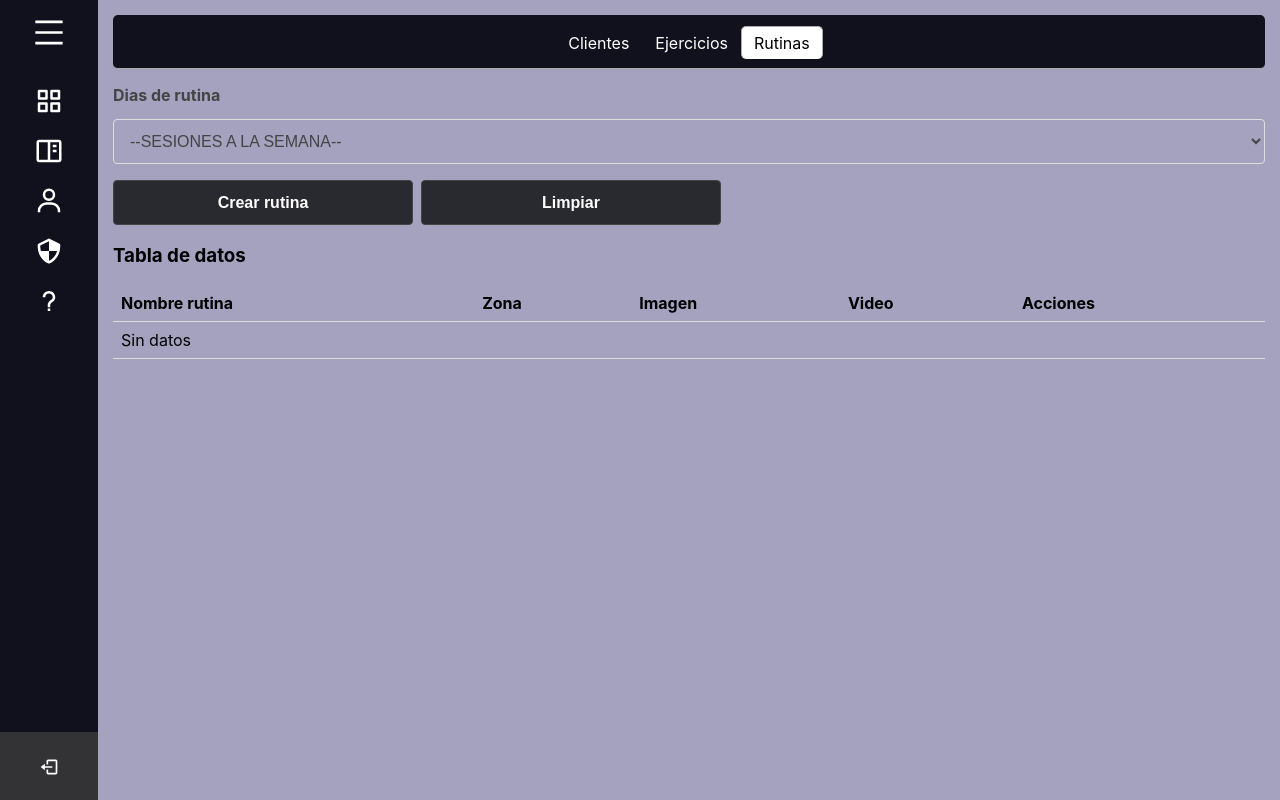
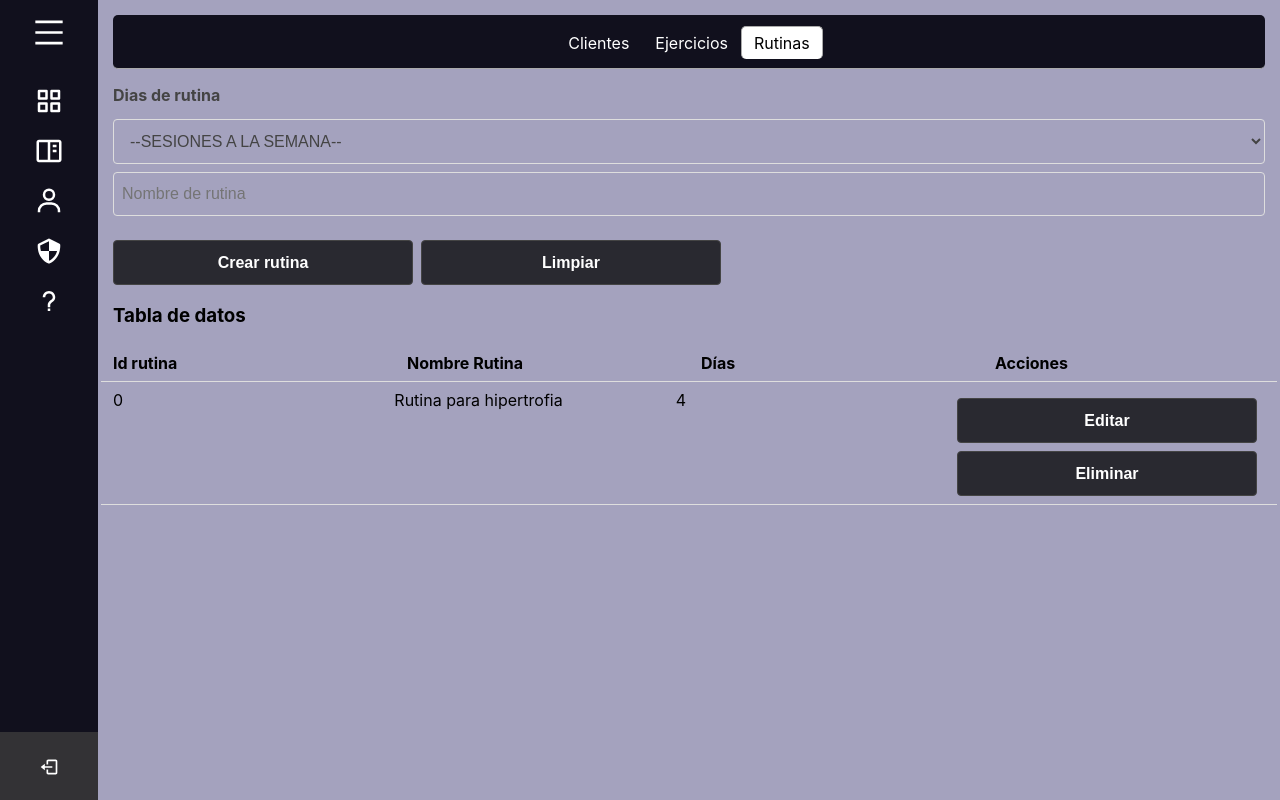
Before and after one commit to CristianDelucas/appjumandgym-frontend, a React (Create React App) app: page /admin in a window 1280 px wide. Both pictures are taken after a click on the tab "Rutinas". Built offline with nearby package versions, Linux system fonts and the light colour scheme.

Commit message:
add CRUD rutines

```diff
--- a/src/_shared/components/Crud/Exercises/CrudExercises.jsx
+++ b/src/_shared/components/Crud/Exercises/CrudExercises.jsx
@@ -19,6 +19,7 @@ const CrudExercises = () => {
     const addData = (data) => {
         data.id = db.length + 1;
         setDb([...db, data]);
+        console.log(db)
 
     }
     const updateData = (data) => {
--- a/src/_shared/components/Crud/Routines/CrudFormRoutines.jsx
+++ b/src/_shared/components/Crud/Routines/CrudFormRoutines.jsx
@@ -7,7 +7,7 @@ import CrudFormRoutinesRow from './CrudFormRoutinesRow';
 
 const CrudFormRoutines = ({register,errors,nrutina, selectFields, watch, setRutina, rutina}) => {
 
-  //console.log(rutina[nrutina-1].dia);
+
   const valueSelectField = selectFields[nrutina-1].nameObject;
 
   const [selectExercises, setSelectExercises] = useState([]);
@@ -18,11 +18,13 @@ const CrudFormRoutines = ({register,errors,nrutina, selectFields, watch, setRuti
 
 
     useEffect(() => {
+
       const auxSelect = [];
       const aux = [];
-      const auxRutinaDias = rutina;
-      auxRutinaDias[nrutina-1].dia = [];
       setNumEjercicio([]);
+
+
+
       for(let i = 1; i <= watch(valueSelectField); i++){
         aux.push(i);
         auxSelect.push({
@@ -31,17 +33,16 @@ const CrudFormRoutines = ({register,errors,nrutina, selectFields, watch, setRuti
           repeticiones:`repeticionesDia${nrutina}ejercicio${i}`,
           descanso:`descansoDia${nrutina}ejercicio${i}`});
 
-      }
+         // rutina[(nrutina-1)].dia[0].ejercicios.push(infEjercicio)
+        }
 
-      auxRutinaDias[nrutina-1].dia[0] = {
-        'musculosEntrenados':'Biceps y Triceps',
-        [`ejercicios`]:[]};
+
       //console.log(auxRutinaDias);
-      setRutina(auxRutinaDias);
       //console.log('rutina')
       //console.log(rutina)
       setNumEjercicio(aux);
       setSelectExercises(auxSelect);
+
     }, [watch(valueSelectField)]);
 
 
--- a/src/_shared/components/Crud/Routines/CrudRoutines.jsx
+++ b/src/_shared/components/Crud/Routines/CrudRoutines.jsx
@@ -7,19 +7,71 @@ import { useForm } from 'react-hook-form';
 
 
   const initialDb = [
-  ];
+    {
+    "idRutina":'0',
+    "nombreRutina":'Rutina para hipertrofia',
+    "diasRutina":[{
+        "dia": [
+            {
+                "musculosEntrenados": "Biceps y Triceps",
+                "ejercicios": [
+
+                        {
+                            "nameExercise": "extension de pierna",
+                            "series": "2",
+                            "repeticiones": "2",
+                            "descanso": "60"
+                        }
+                    ,
+                        {
+                            "nameExercise": "extension de biceps",
+                            "series": "2",
+                            "repeticiones": "3",
+                            "descanso": "120"
+                        }
+
+                ]
+            }
+        ]
+    },
+    {
+        "dia": [
+            {
+                "musculosEntrenados": "Biceps y Triceps",
+                "ejercicios": [
+
+                        {
+                            "nameExercise": "extension de pierna",
+                            "series": "2",
+                            "repeticiones": "2",
+                            "descanso": "60"
+                        },
+                        {
+                            "nameExercise": "extension de biceps",
+                            "series": "2",
+                            "repeticiones": "2",
+                            "descanso": "60"
+                        }
+                    ]
+
+            }
+        ]
+    }]
+
+  }];
 
 
 const CrudRoutines = () => {
 
+
     const [db, setDb] = useState(initialDb);
-    const [dataToEdit, setDataToEdit] = useState(null);
+    const [dataToEdit, setDataToEdit] = useState();
 
     //variable de estado para la rutina que se esta editando
     const [rutina, setRutina] = useState({});
 
     const addData = (data) => {
-        data.id = db.length + 1;
+        data.idRutina = db.length + 1;
         setDb([...db, data]);
 
     }
@@ -30,10 +82,10 @@ const CrudRoutines = () => {
 
 
     }
-    const deleteData = (id) => {
-        let isDelete = window.confirm(`¿Estás seguro de eliminar la rutina ´${id}´`);
+    const deleteData = (idRutina) => {
+        let isDelete = window.confirm(`¿Estás seguro de eliminar la rutina ´${idRutina}´`);
         if(isDelete){
-            let newData = db.filter(el => el.id !== id);
+            let newData = db.filter(el => el.idRutina !== idRutina);
             setDb(newData);
         }
         return;
@@ -43,7 +95,9 @@ const CrudRoutines = () => {
     }
 
 
-    const {register, handleSubmit, watch, reset, formState: {errors}} = useForm({});
+    const {register, handleSubmit, watch, reset,setValue, formState: {errors}} = useForm({
+
+    });
 
 
     const [diasRutina, setDiasRutina] = useState([]);
@@ -53,20 +107,17 @@ const CrudRoutines = () => {
 
 
     useEffect(() => {
-
+      const diasRutina = watch('diasRutina');
 
       const aux = [];
       const auxSelect = [];
       const auxRutina = [];
 
-      for(let i = 1; i <= watch('diasRutina'); i++){
+      for(let i = 1; i <= diasRutina; i++){
         aux.push(i);
         auxSelect.push({nameObject:`dia${i}`});
 
-        //se crean las posiones de los dias en la rutina
-        auxRutina.push({[`dia`]:[]});
       }
-      setRutina(auxRutina);
       setSelectFields(auxSelect);
       setDiasRutina(aux);
 
@@ -74,17 +125,90 @@ const CrudRoutines = () => {
 
     }, [watch('diasRutina')]);
 
+    const editValues = (el) => {
+
+
+      //elemnto.forEach((el) =>  {
+
+        setValue('diasRutina', el.diasRutina.length);
+        setValue('nombreRutina', el.nombreRutina);
+        el.diasRutina.forEach((el,index) => {
+
+        const dia = index+1;
+
+        console.log('Objeto '+ index)
+        console.log(el)
+        el.dia.forEach(day => {
+          //console.log(day.musculosEntrenados)
+          setValue(`dia${dia}`, day.ejercicios.length);
+          console.log('numero de ejercicios -->'+day.ejercicios.length)
+          day.ejercicios.forEach((el,index) => {
+            //console.log(index)
+            const nejercicio = index+1;
+
+              setValue(`nameDia${dia}ejercicio${nejercicio}`, el.nameExercise);
+              setValue(`seriesDia${dia}ejercicio${nejercicio}`, el.series);
+              setValue(`repeticionesDia${dia}ejercicio${nejercicio}`, el.repeticiones);
+              setValue(`descansoDia${dia}ejercicio${nejercicio}`, el.descanso);
+
+
+          })
+        })
+
+        })
+
+        //})
+        console.log(watch());
+        setRutina(initialDb[0]);
+        console.log(initialDb)
+
+    }
+
     const submit = (data) => {
 
-      console.log(errors);
-      for (const property in data) {
+      //console.log(errors);
+      // for (const property in data) {
 
-        console.log(`${property}: ${data[property]}`);
+      //   console.log(`${property}: ${data[property]}`);
+
+      //   if(property === 'diasRutina'){
+      //     console.log('verdad y su valor es'+ data[property])
+
+      //   }
+      // }
+      const rutina = {
+
+        "nombreRutina":data.nombreRutina,
+        "diasRutina":[]
+      };
+      for(let i = 1; i<=data.diasRutina;i++){
+        rutina.diasRutina.push({[`dia`]:[]});
+        console.log(i);
+        rutina.diasRutina[i-1].dia.musculosEntrenados='Biceps';
+        const nEjercicios= data['dia'+i];
+        console.log(nEjercicios);
+        //numero de ejercicios de ese mismo dia
+        for(let n=1; n<=nEjercicios;n++){
+          const nEjercicio = n;
+          rutina.diasRutina[i-1].dia.push(
+            {
+              nameExercise:data[`nameDia${i}ejercicio${nEjercicio}`],
+              series:data[`seriesDia${i}ejercicio${nEjercicio}`],
+              repeticiones:data[`repeticionesDia${i}ejercicio${nEjercicio}`],
+              descanso:data[`descansoDia${i}ejercicio${nEjercicio}`]
+            });
+
+        }
       }
-      const aux = data
-      console.log(aux);
+      console.log(rutina);
+      addData(rutina);
+
     }
 
+    const reiniciar =() => {
+      reset();
+      setRutina(null);
+    }
 
 
   return (
@@ -103,6 +227,10 @@ const CrudRoutines = () => {
                 <option value="7">7</option>
             </select>
       {errors.diasRutina && <p className="error">{errors.diasRutina.message}</p>}
+      </div>
+      <div>
+          <input className="input" type="text" name="nombreRutina" placeholder='Nombre de rutina' {...register('nombreRutina', {required:{value:true, message: 'Se requiere url miniatura'}})} />
+          {errors.nombreRutina && <span>{errors.nombreRutina.message}</span>}
       </div>
 
       { diasRutina === null ? "":  diasRutina.map((el,index) => (
@@ -137,14 +265,15 @@ const CrudRoutines = () => {
         </>)) }
 
         <button className="buttonBlue" type="submit">Crear rutina</button>
-            <button className="buttonBlue" >Limpiar</button>
+            <button className="buttonBlue" onClick={()=>reiniciar()} >Limpiar</button>
+
         </form>
 
 
         <CrudTable
         data={db}
         deleteData={deleteData}
-        setDataToEdit={setDataToEdit}
+        editValues={editValues}
         />
     </div>
   )
--- a/src/_shared/components/Crud/Routines/CrudTable.jsx
+++ b/src/_shared/components/Crud/Routines/CrudTable.jsx
@@ -1,19 +1,18 @@
 import React from 'react'
 import CrudTableRow from './CrudTableRow';
 
-const CrudTable = ({data, setDataToEdit, deleteData}) => {
+const CrudTable = ({data, editValues, deleteData}) => {
 
   return (
     <div>
         <h3>Tabla de datos</h3>
         <table >
             <thead>
-                <tr>
-                    <th>Nombre rutina</th>
-                    <th>Zona</th>
-                    <th>Imagen</th>
-                    <th>Video</th>
-                    <th>Acciones</th>
+                <tr className='row'>
+                    <th className='col-12 col-sm'>Id rutina</th>
+                    <th className='col-12 col-sm'>Nombre Rutina</th>
+                    <th className='col-12 col-sm'>Días</th>
+                    <th className='col-12 col-sm'>Acciones</th>
                 </tr>
             </thead>
             <tbody>
@@ -21,8 +20,8 @@ const CrudTable = ({data, setDataToEdit, deleteData}) => {
                     {data.length === 0 ? <tr><td colSpan={5}>Sin datos</td></tr>: data.map(el => (
                         <CrudTableRow
                         el={el}
-                        key={el.id}
-                        setDataToEdit={setDataToEdit}
+                        key={el.idRutina}
+                        editValues={editValues}
                         deleteData={deleteData}/>
                     ))}
 
--- a/src/_shared/components/Crud/Routines/CrudTableRow.jsx
+++ b/src/_shared/components/Crud/Routines/CrudTableRow.jsx
@@ -1,19 +1,18 @@
 import React from 'react'
 
-const CrudTableRow = ({el, setDataToEdit, deleteData}) => {
+const CrudTableRow = ({el, editValues, deleteData}) => {
 
-    const {id,ejercicio, zona, imagen, video} = el;
+    const {idRutina,nombreRutina, diasRutina} = el;
 
 
   return (
-    <tr key={id}>
-                        <td >{ejercicio}</td>
-                        <td >{zona}</td>
-                        <td >{imagen}</td>
-                        <td >{video}</td>
-                        <td>
-                            <button onClick={() => setDataToEdit(el)}>Editar</button>
-                            <button onClick={()=>  deleteData(id)}>Eliminar</button>
+    <tr className='row' key={idRutina}>
+                        <td  className='col-12 col-sm' >{idRutina}</td>
+                        <td className='col-12 col-sm'>{nombreRutina}</td>
+                        <td className='col-12 col-sm'>{4}</td>
+                        <td className='col-12 col-sm'>
+                            <button onClick={() => editValues(el)}>Editar</button>
+                            <button onClick={()=>  deleteData(idRutina)}>Eliminar</button>
                         </td>
     </tr>
   )
```
Also changed, not shown: src/_shared/components/Crud/Routines/CrudFormRoutinesRow.jsx (+7 -27 lines).
